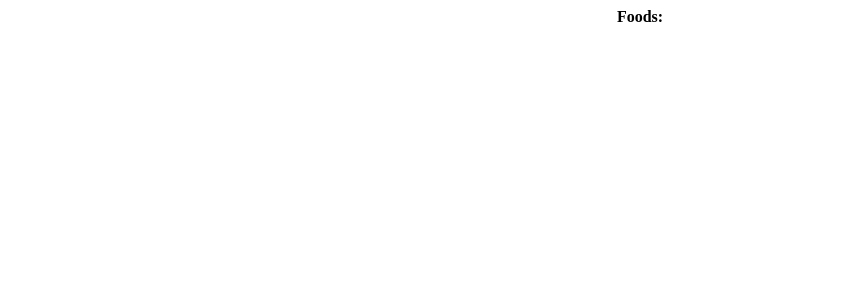
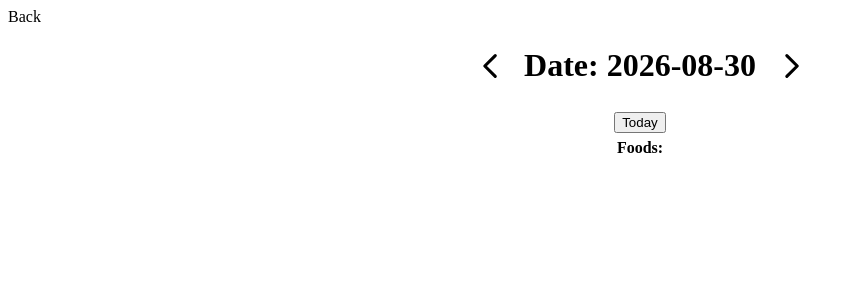
Before and after one commit to Tom8l/local-calorie-counter, a React (Vite) app: page /add-entry in a window 1280 px wide. Shown: the top 300 px of the page, without its empty margins (0-854 px from the left). Built offline with nearby package versions, Linux system fonts and the light colour scheme.

Commit message:
Changed how date picking in AddEntry page works, added "Today" button that switches date back to the present

```diff
--- a/src/pages/AddEntry.module.css
+++ b/src/pages/AddEntry.module.css
@@ -6,6 +6,12 @@
     gap: 6px;
 }
 
+.dateContainer {
+    display: flex;
+    align-items: center;
+    gap: 10px;
+}
+
 .foodListText {
     font-weight: bold;
 }
--- a/src/pages/AddEntry.tsx
+++ b/src/pages/AddEntry.tsx
@@ -2,27 +2,28 @@ import { useEffect, useState } from "react";
 import type { Food } from "../types";
 import { getFoods } from "../db/foods";
 import { addEntry } from "../db/entries";
-import { generateDate } from "../utils/date";
+import { generateDate, shiftDateString } from "../utils/date";
 import { useFoods } from "../hooks/useFoods";
 import styles from "./AddEntry.module.css"
-import { useNavigate } from "react-router";
-
+import { useNavigate, useLocation } from "react-router";
+import leftArrowIcon from "../assets/left-arrow-svgrepo.svg";
+import rightArrowIcon from "../assets/right-arrow-svgrepo.svg";
 
 
 export function AddEntry() {
-
+    const location = useLocation();
+    const [date, setDate] = useState<string>(location.state?.date ?? generateDate(0));
     const {foods, reloadFoods} = useFoods();
     const navigate = useNavigate();
 
     const [servings, setServings] = useState<Record<string, number>>({});
-    const [dates, setDates] = useState<Record<string, string>>({});
 
     const handleEntry = async (food: Food) => {
         const quantity = servings[food.id] || 1;
 
         const entry = {
             id: crypto.randomUUID(),
-            date: dates[food.id] || generateDate(0),
+            date: date || generateDate(0),
 
             foodId: food.id,
             foodName: food.name,
@@ -40,7 +41,7 @@ export function AddEntry() {
 
         await addEntry(entry);
 
-        const confirmed = window.confirm("Entry added. Return to food diary?");
+        const confirmed = window.confirm("Entry added!\n\nReturn to food diary?");
 
         if (confirmed) {
             navigate("/");
@@ -48,10 +49,33 @@ export function AddEntry() {
 
     };
 
+    const handlePreviousDate = () => {
+        const prevDateString = shiftDateString(date, -1);
+        setDate(prevDateString);
+    }
+
+    const handleNextDate = () => {
+        const newDateString = shiftDateString(date, 1);
+        setDate(newDateString);
+    }
+
+    const handleTodayButton = () => {
+        setDate(generateDate(0));
+    }
+
     return (
         <>
-            {}
+            <div>Back</div>
+
             <div className={`${styles.mainContainer}`}>
+
+                <div className={styles.dateContainer}>
+                    <img src={leftArrowIcon} width={50} height={50} onClick={handlePreviousDate}/>
+                    <h1> Date: {date} </h1>
+                    <img src={rightArrowIcon} width={50} height={50} onClick={handleNextDate}/>
+                </div>
+
+                <button onClick={handleTodayButton}>Today</button>
 
                 <div className={styles.foodListText}>
                     Foods:
@@ -74,16 +98,6 @@ export function AddEntry() {
                                 }
                             />
 
-                            <input
-                                type="date"
-                                value={dates[food.id] ?? generateDate(0)}
-                                onChange={(e) =>
-                                    setDates({
-                                        ...dates,
-                                        [food.id]: e.target.value,
-                                    })
-                                }
-                            />
                             <button onClick={() => handleEntry(food)}> Add </button>
                         </div>
                 ))}
--- a/src/pages/Home.tsx
+++ b/src/pages/Home.tsx
@@ -52,6 +52,10 @@ export function Home() {
         setDate(newDateString);
     }
 
+    const handleTodayButton = () => {
+        setDate(generateDate(0));
+    }
+
 
 
     return (
@@ -65,8 +69,10 @@ export function Home() {
           <img src={rightArrowIcon} width={50} height={50} onClick={handleNextDate}/>
         </div>
 
+        <button onClick={handleTodayButton}>Today</button>
+
         <div className={styles.buttonContainer}>
-            <Link to="/add-entry">
+            <Link to="/add-entry" state={{ date }}>
                 <button>Add Entry</button>
             </Link>
             <Link to="/add-food">
```
